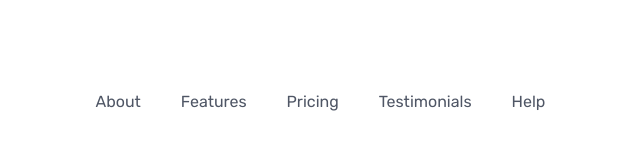
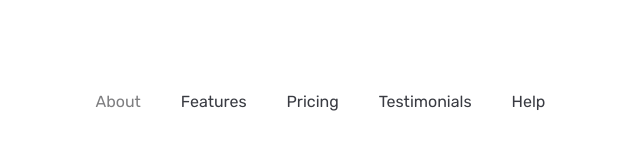
Before and after one commit to ElamanZ/neobis-front-lasles-VPN, a plain HTML site: page index.html in a window 1280 px wide. In both pictures the pointer is over the link 360 px from the left and 101 px from the top of the page. Shown: the top 161 px of the page, 242-882 px from the left. Drawn offline with Linux system fonts and the light colour scheme.

Commit message:
fix logo and hover in menu

```diff
--- a/index.html
+++ b/index.html
@@ -4,6 +4,7 @@
     <meta charset="UTF-8">
     <title>LaslesVPN</title>
     <link rel="stylesheet" href="style.css">
+    <link rel="icon" type="image/x-icon" href="icons/logo.svg">
 </head>
 <body>
 <!--<div class="container">-->
--- a/style.css
+++ b/style.css
@@ -80,9 +80,13 @@ body {
 }
 
 .menu__item a {
-    color: #4F5665;
+    color: #393b42;
     text-decoration: none;
     font-weight: 400;
+}
+
+.menu__item a:hover {
+    color: #7e7e80;
 }
 
 .buttons {
@@ -645,6 +649,9 @@ body {
     text-decoration: none;
     font-weight: 400;
 }
+.footer__list__item a:hover {
+    color: #7e7e80;
+}
 
 .footer__content {
     display: flex;
```
